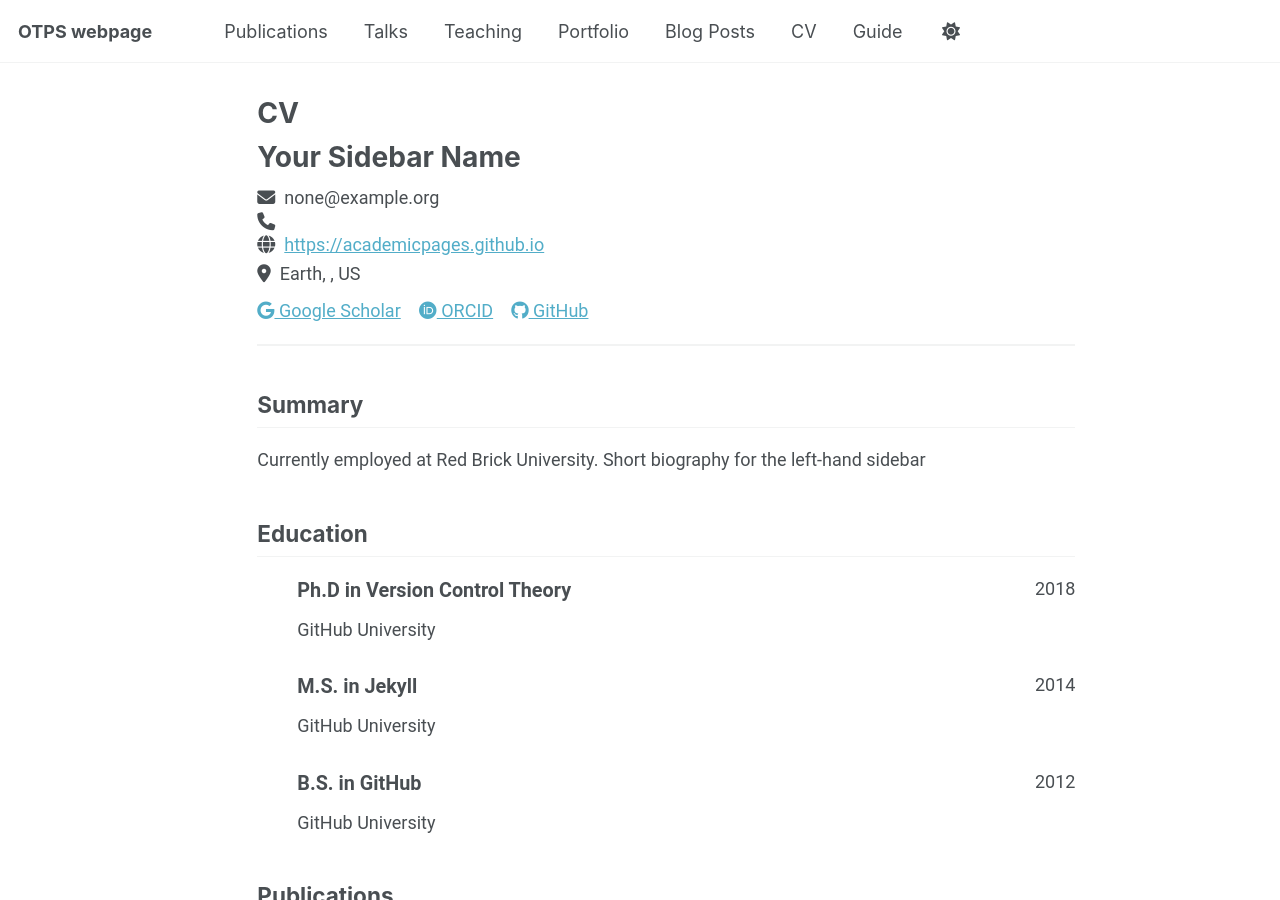
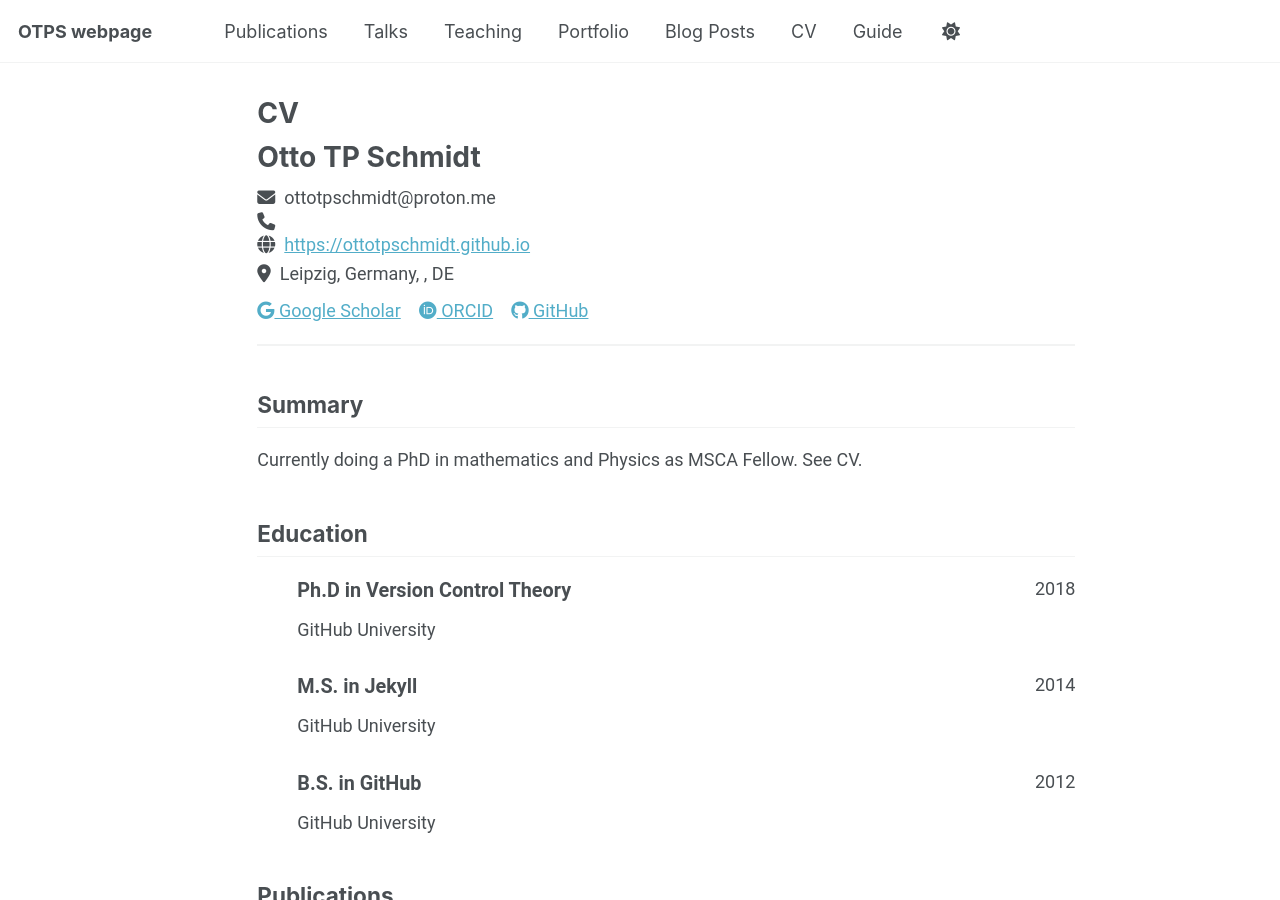
Before and after one commit to ottotpschmidt/ottotpschmidt.github.io, a Jekyll site: the page built from _pages/cv-json.md, in a window 1280 px wide and 900 px high. Built offline with Jekyll 4.4.1, drawn with Linux system fonts in a browser that asks for light colours; a script that is not in the unit is left out.

Commit message:
Update cv.json

```diff
--- a/_data/cv.json
+++ b/_data/cv.json
@@ -1,15 +1,15 @@
 {
   "basics": {
-    "name": "Your Sidebar Name",
-    "email": "none@example.org",
+    "name": "Otto TP Schmidt",
+    "email": "ottotpschmidt@proton.me",
     "phone": "",
-    "website": "https://academicpages.github.io",
-    "summary": "Currently employed at Red Brick University. Short biography for the left-hand sidebar",
+    "website": "https://ottotpschmidt.github.io",
+    "summary": "Currently doing a PhD in mathematics and Physics as MSCA Fellow. See CV.",
     "location": {
       "address": "",
       "postalCode": "",
-      "city": "Earth",
-      "countryCode": "US",
+      "city": "Leipzig, Germany",
+      "countryCode": "DE",
       "region": ""
     },
     "profiles": [
```
